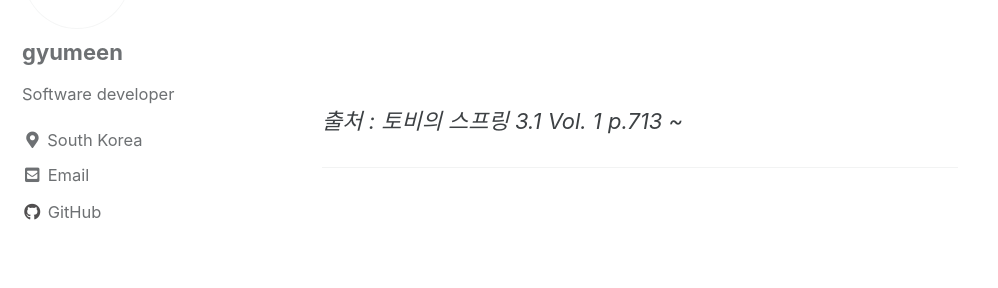
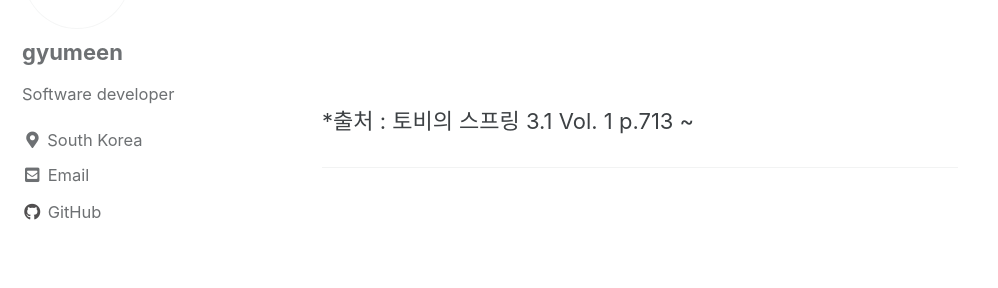
Before and after one commit to gyumeen/gyumeen.github.io, a Jekyll site: the page built from _posts/2021/Spring/2021-01-13-Spring framework - basic.md, in a window 1280 px wide and 900 px high, scrolled down 1938 px. Shown: the part 152-440 px from the top of the window, without its empty margins (0-998 px from the left). Built offline with Jekyll 4.4.1, drawn with Linux system fonts in a browser that asks for light colours; cached includes are drawn as plain includes; comment, search, counter and statistics services are not loaded.

```diff
--- a/_posts/2021/Spring/2021-01-13-Spring framework - basic.md
+++ b/_posts/2021/Spring/2021-01-13-Spring framework - basic.md
@@ -65,7 +65,7 @@ Application 전 영역을 관통하는 일관된 Programming 모델과 핵심
 <br/>
 <br/>
 
-*출처 : 토비의 스프링 3.1 Vol. 1 p.713 ~*
+*출처 : 토비의 스프링 3.1 Vol. 1 p.713 ~
 
 ----------------------------------------------------------------------------------------------------
 
```
